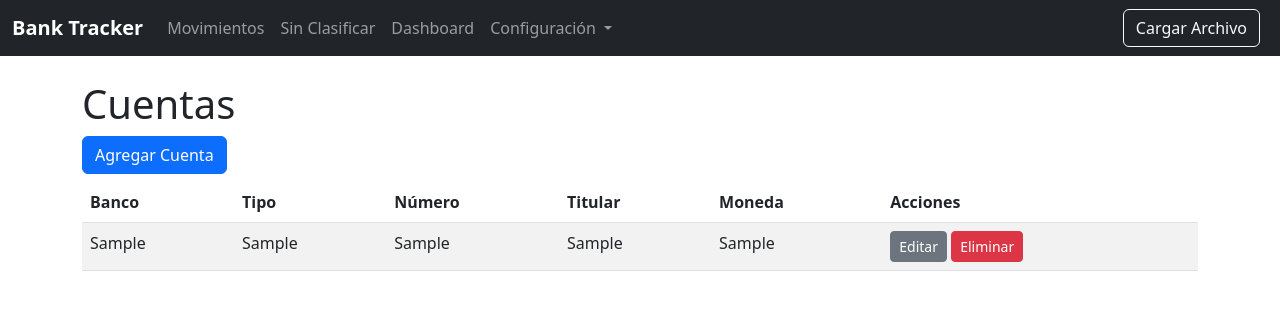
After one commit to Jocagi/Bank_Tracker, a Flask app: page /cuentas in a window 1280 px wide. The commit adds this page. Shown: the top 310 px of the page. Run offline with Flask 3, Linux system fonts and the light colour scheme; tables that the repository leaves empty hold one stand-in row (values such as "Sample post"); some libraries are stand-ins or nearby versions.

Commit message:
feat: Implement cuentas management with add, edit, and delete functionalities

```diff
--- a/app/routes/__init__.py
+++ b/app/routes/__init__.py
@@ -3,4 +3,4 @@ from flask import Blueprint
 bp = Blueprint('main', __name__)
 
 # Import submodules so their routes are registered on the blueprint
-from . import index, upload, comercios, categorias, sin_clasificar, archivos, tipos_cambio, dashboard
+from . import index, upload, comercios, categorias, sin_clasificar, archivos, tipos_cambio, dashboard, cuentas
--- /dev/null
+++ b/app/routes/cuentas.py
@@ -0,0 +1,90 @@
+from flask import render_template, request, redirect, url_for, flash
+from . import bp
+from .. import db
+from ..models import Cuenta, Movimiento
+
+
+@bp.route('/cuentas')
+def list_cuentas():
+    cuentas = Cuenta.query.order_by(Cuenta.numero_cuenta).all()
+    return render_template('cuentas.html', cuentas=cuentas)
+
+
+@bp.route('/cuentas/add', methods=['GET', 'POST'])
+def add_cuenta():
+    if request.method == 'POST':
+        banco = request.form.get('banco', '').strip()
+        tipo_cuenta = request.form.get('tipo_cuenta', '').strip()
+        numero_cuenta = request.form.get('numero_cuenta', '').strip()
+        titular = request.form.get('titular', '').strip()
+        moneda = request.form.get('moneda', '').strip()
+
+        if not (banco and tipo_cuenta and numero_cuenta and titular and moneda):
+            flash('Todos los campos son obligatorios.', 'danger')
+            return render_template('cuentas_add.html')
+
+        # Validar unicidad número de cuenta
+        if Cuenta.query.filter_by(numero_cuenta=numero_cuenta).first():
+            flash('Ya existe una cuenta con ese número.', 'warning')
+            return render_template('cuentas_add.html')
+
+        nueva = Cuenta(
+            banco=banco,
+            tipo_cuenta=tipo_cuenta,
+            numero_cuenta=numero_cuenta,
+            titular=titular,
+            moneda=moneda
+        )
+        db.session.add(nueva)
+        db.session.commit()
+        flash('Cuenta añadida correctamente.', 'success')
+        return redirect(url_for('main.list_cuentas'))
+
+    return render_template('cuentas_add.html')
+
+
+@bp.route('/cuentas/<int:cuenta_id>/edit', methods=['GET', 'POST'])
+def edit_cuenta(cuenta_id):
+    cuenta = Cuenta.query.get_or_404(cuenta_id)
+    if request.method == 'POST':
+        banco = request.form.get('banco', '').strip()
+        tipo_cuenta = request.form.get('tipo_cuenta', '').strip()
+        numero_cuenta = request.form.get('numero_cuenta', '').strip()
+        titular = request.form.get('titular', '').strip()
+        moneda = request.form.get('moneda', '').strip()
+
+        if not (banco and tipo_cuenta and numero_cuenta and titular and moneda):
+            flash('Todos los campos son obligatorios.', 'danger')
+            return render_template('cuentas_edit.html', cuenta=cuenta)
+
+        # Verificar si el número de cuenta ya lo usa otra cuenta
+        other = Cuenta.query.filter(Cuenta.numero_cuenta == numero_cuenta, Cuenta.id != cuenta.id).first()
+        if other:
+            flash('Otra cuenta ya usa ese número.', 'warning')
+            return render_template('cuentas_edit.html', cuenta=cuenta)
+
+        cuenta.banco = banco
+        cuenta.tipo_cuenta = tipo_cuenta
+        cuenta.numero_cuenta = numero_cuenta
+        cuenta.titular = titular
+        cuenta.moneda = moneda
+        db.session.commit()
+        flash('Cuenta actualizada correctamente.', 'success')
+        return redirect(url_for('main.list_cuentas'))
+
+    return render_template('cuentas_edit.html', cuenta=cuenta)
+
+
+@bp.route('/cuentas/<int:cuenta_id>/delete', methods=['POST'])
+def delete_cuenta(cuenta_id):
+    cuenta = Cuenta.query.get_or_404(cuenta_id)
+    # Comprobar si tiene movimientos asociados
+    tiene_mov = Movimiento.query.filter_by(cuenta_id=cuenta.id).first()
+    if tiene_mov:
+        flash('No se puede eliminar la cuenta: tiene movimientos asociados.', 'warning')
+        return redirect(url_for('main.list_cuentas'))
+
+    db.session.delete(cuenta)
+    db.session.commit()
+    flash('Cuenta eliminada.', 'warning')
+    return redirect(url_for('main.list_cuentas'))
--- a/app/templates/base.html
+++ b/app/templates/base.html
@@ -50,6 +50,7 @@
             </a>
             <ul class="dropdown-menu dropdown-menu-dark" aria-labelledby="configDropdown">
               <li><a class="dropdown-item" href="{{ url_for('main.list_comercios') }}">Comercios</a></li>
+              <li><a class="dropdown-item" href="{{ url_for('main.list_cuentas') }}">Cuentas</a></li>
               <li><a class="dropdown-item" href="{{ url_for('main.list_categorias') }}">Categorías</a></li>
               <li><a class="dropdown-item" href="{{ url_for('main.list_tipos_cambio') }}">Tipos de Cambio</a></li>
               <li><hr class="dropdown-divider"></li>
--- /dev/null
+++ b/app/templates/cuentas.html
@@ -0,0 +1,37 @@
+{% extends 'base.html' %}
+{% block title %}Cuentas{% endblock %}
+{% block content %}
+<h1>Cuentas</h1>
+<div class="mb-2">
+  <a href="{{ url_for('main.add_cuenta') }}" class="btn btn-primary">Agregar Cuenta</a>
+</div>
+<table class="table table-striped">
+  <thead>
+    <tr>
+      <th>Banco</th>
+      <th>Tipo</th>
+      <th>Número</th>
+      <th>Titular</th>
+      <th>Moneda</th>
+      <th>Acciones</th>
+    </tr>
+  </thead>
+  <tbody>
+    {% for c in cuentas %}
+    <tr>
+      <td>{{ c.banco }}</td>
+      <td>{{ c.tipo_cuenta }}</td>
+      <td>{{ c.numero_cuenta }}</td>
+      <td>{{ c.titular }}</td>
+      <td>{{ c.moneda }}</td>
+      <td>
+        <a href="{{ url_for('main.edit_cuenta', cuenta_id=c.id) }}" class="btn btn-sm btn-secondary">Editar</a>
+        <form method="post" action="{{ url_for('main.delete_cuenta', cuenta_id=c.id) }}" style="display:inline" onsubmit="return confirm('¿Eliminar cuenta {{ c.numero_cuenta }}?');">
+          <button type="submit" class="btn btn-sm btn-danger">Eliminar</button>
+        </form>
+      </td>
+    </tr>
+    {% endfor %}
+  </tbody>
+</table>
+{% endblock %}
```
Also changed, not shown: app/templates/cuentas_add.html (added, +29 -0 lines), app/templates/cuentas_edit.html (added, +29 -0 lines).
